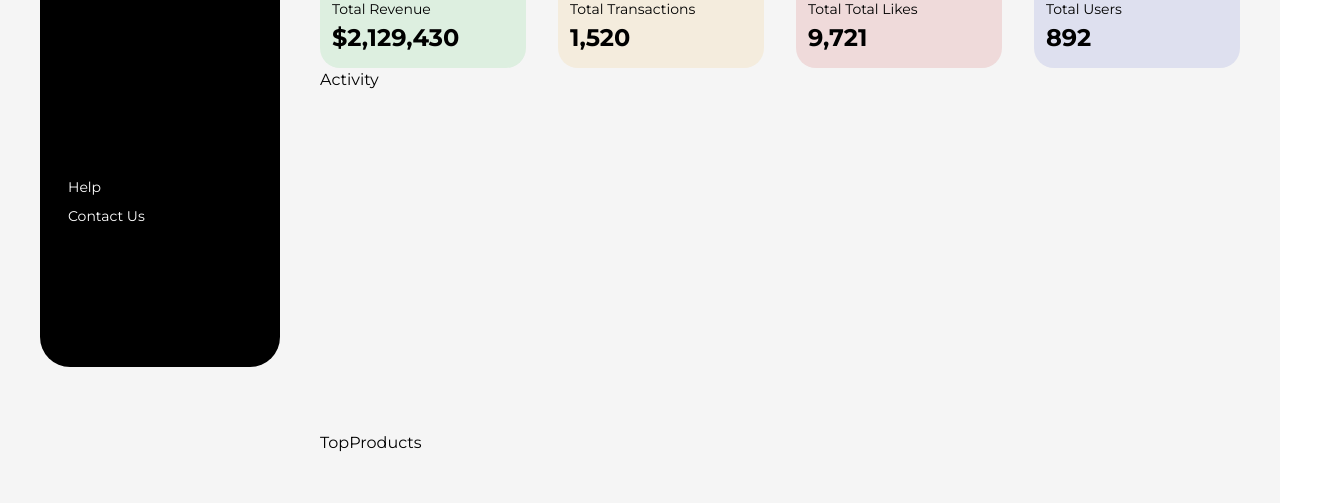
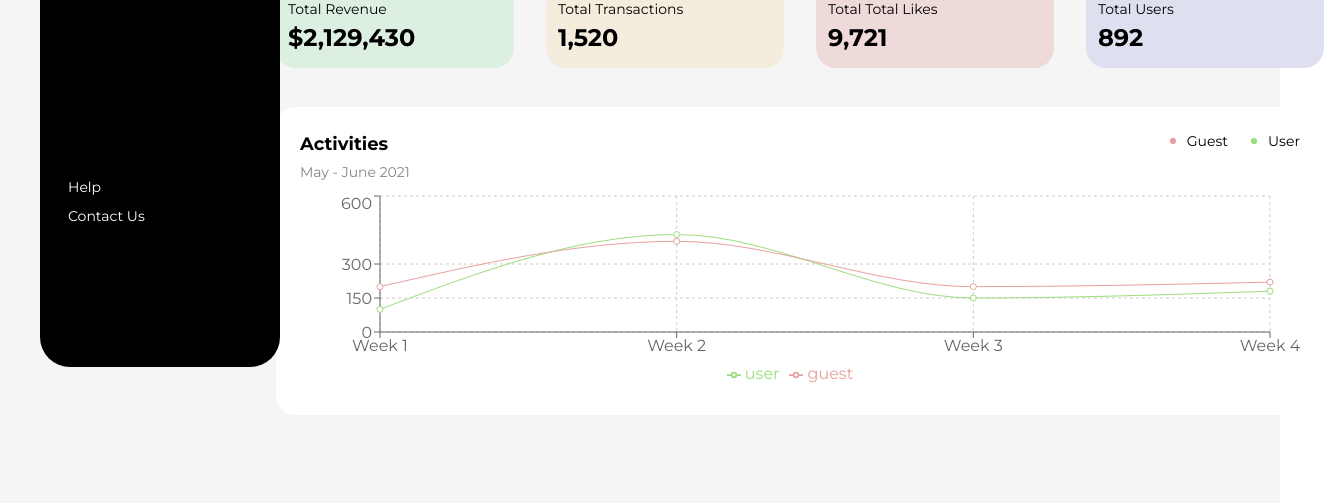
Before and after one commit to devanshuruhela/Board, a Next.js app: page /dashboard in a window 1280 px wide. Shown: the part 393-896 px from the top of the page, 1324 px wide, since content can reach past the window. Built offline with nearby package versions, Linux system fonts and the light colour scheme; no server answers; sample sign-in values are in the browser's storage.

Commit message:
Aticity chart

```diff
--- a/app/dashboard/components/activity.tsx
+++ b/app/dashboard/components/activity.tsx
@@ -1,9 +1,28 @@
 import React from 'react'
-
+import ActivityChart from './charts/acitivitychart'
+import { RxDotFilled } from "react-icons/rx";
 const Activity = () => {
   return (
-    <div>Activity</div>
-  )
+    <div className="flex flex-col gap-2 p-6 bg-white rounded-[20px] -mt-10">
+      <div className="flex flex-row justify-between">
+        <div className="flex flex-col gap-1">
+          <p className="text-black font-[700] text-[18px]">Activities</p>
+          <p className="text-[#858585] text-[14px]">May - June 2021</p>
+        </div>
+        <div className="flex flex-row gap-4">
+          <div className="flex flex-row gap-1">
+            <RxDotFilled color="#E9A0A0" size={20}/>
+            <p className='text-[14px]'>Guest</p>
+          </div>
+          <div className="flex flex-row gap-1">
+            <RxDotFilled color="#9BDD7C" size={20}/>
+            <p className='text-[14px]'>User</p>
+          </div>
+        </div>
+      </div>
+      <ActivityChart />
+    </div>
+  );
 }
 
 export default Activity
--- /dev/null
+++ b/app/dashboard/components/charts/acitivitychart.tsx
@@ -0,0 +1,77 @@
+import React from "react";
+import {
+  LineChart,
+  Line,
+  XAxis,
+  YAxis,
+  CartesianGrid,
+  Tooltip,
+  Legend,
+  ResponsiveContainer,
+} from "recharts";
+
+
+
+const ActivityChart = () => {
+
+const data = [
+  {
+    name: "Week 1",
+    guest:200,
+    user: 100,
+
+  },
+  {
+    name: "Week 2",
+    guest: 400,
+    user: 430,
+
+  },
+  {
+    name: "Week 3",
+    guest: 200,
+    user: 150,
+
+  },
+  {
+    name: "Week 4",
+    guest: 220,
+    user: 180,
+
+  },
+
+];
+
+    return (
+      // <ResponsiveContainer width="100%" height="100%">
+      <LineChart
+
+        width={1000}
+        height={200}
+        data={data}
+        margin={{
+          top: 5,
+          right: 30,
+          left: 20,
+          bottom: 5,
+        }}
+      >
+        <CartesianGrid strokeDasharray="3 3" />
+        <XAxis dataKey="name" />
+        <YAxis />
+        <Tooltip />
+        <Legend />
+        <Line
+          type="monotone"
+          dataKey="user"
+          stroke="#9BDD7C"
+          activeDot={{ r: 8 }}
+        />
+        <Line type="monotone" dataKey="guest" stroke="#E9A0A0" />
+      </LineChart>
+      // </ResponsiveContainer>
+    );
+
+}
+
+export default ActivityChart
--- /dev/null
+++ b/app/dashboard/components/charts/productchart.tsx
@@ -0,0 +1,77 @@
+import React, { PureComponent } from "react";
+import { PieChart, Pie, Sector, Cell, ResponsiveContainer } from "recharts";
+
+
+
+const COLORS = ["#0088FE", "#00C49F", "#FFBB28", "#FF8042"];
+
+const RADIAN = Math.PI / 180;
+const renderCustomizedLabel = ({
+  cx,
+  cy,
+  midAngle,
+  innerRadius,
+  outerRadius,
+  percent,
+  index,
+}: {
+  cx: number;
+  cy: number;
+  midAngle: number;
+  innerRadius: number;
+  outerRadius: number;
+  percent: number;
+  index: number;
+}) => {
+  const radius = innerRadius + (outerRadius - innerRadius) * 0.5;
+  const x = cx + radius * Math.cos(-midAngle * RADIAN);
+  const y = cy + radius * Math.sin(-midAngle * RADIAN);
+
+  return (
+    <text
+      x={x}
+      y={y}
+      fill="white"
+      textAnchor={x > cx ? "start" : "end"}
+      dominantBaseline="central"
+    >
+      {`${(percent * 100).toFixed(0)}%`}
+    </text>
+  );
+};
+
+const ProductCharts =()=> {
+
+
+ const data = [
+  { name: "Group A", value: 400 },
+  { name: "Group B", value: 300 },
+  { name: "Group C", value: 300 },
+  { name: "Group D", value: 200 },
+];
+    return (
+      // <ResponsiveContainer width="100%" height="100%">
+        <PieChart width={400} height={400}>
+          <Pie
+            data={data}
+            cx="50%"
+            cy="50%"
+            labelLine={false}
+            label={renderCustomizedLabel}
+            outerRadius={80}
+            fill="#8884d8"
+            dataKey="value"
+          >
+            {data.map((entry, index) => (
+              <Cell
+                key={`cell-${index}`}
+                fill={COLORS[index % COLORS.length]}
+              />
+            ))}
+          </Pie>
+        </PieChart>
+      // </ResponsiveContainer>
+    );
+  }
+
+export default ProductCharts
--- a/app/dashboard/components/sidebar.tsx
+++ b/app/dashboard/components/sidebar.tsx
@@ -19,7 +19,7 @@ function SideNavbar() {
           />
         </Disclosure.Button>
 
-        <div className="fixed top-0 z-20 w-1/2 h-[90vh] pl-2 pt-5 pr-5 m-10 duration-200 ease-out delay-150 bg-black -left-96 lg:left-0 lg:w-60 peer-focus:left-0 peer:transition  rounded-[30px]">
+        <div className="fixed top-0 z-20 w-1/2 h-[90vh] pl-2 pt-5 pr-5 my-10 ml-10 mr-1 duration-200 ease-out delay-150 bg-black -left-96 lg:left-0 lg:w-60 peer-focus:left-0 peer:transition  rounded-[30px]">
        <div className="flex flex-col justify-between">
           <div className="flex flex-col justify-start item-center">
             <p className="w-full pb-2 pl-4 font-[700] text-[36px]  text-white cursor-pointer">
--- a/app/dashboard/components/topProducts.tsx
+++ b/app/dashboard/components/topProducts.tsx
@@ -1,8 +1,8 @@
 import React from 'react'
-
+import ProductCharts from './charts/productchart'
 const TopProducts = () => {
   return (
-    <div>TopProducts</div>
+    <div><ProductCharts/></div>
   )
 }
 
--- a/app/dashboard/dashboard.tsx
+++ b/app/dashboard/dashboard.tsx
@@ -12,7 +12,12 @@ const DashboardContent = () => {
     <div  className='grid grid-rows-6'>
       <div className='row-span-1'><DetailCards/></div>
       <div className='row-span-3'><Activity/></div>
-      <div className='row-span-2'><TopProducts/></div>
+      <div className='row-span-2'>
+        <div className='grid grid-cols-2'>
+          <TopProducts/>
+          <Schedule/>
+        </div>
+      </div>
     </div>
     </div>
   )
--- a/app/dashboard/page.tsx
+++ b/app/dashboard/page.tsx
@@ -12,11 +12,11 @@ const Dashboard = () => {
   {return (
     <div className="bg-[#F5F5F5] ">
       {/* <button onClick={()=>signOut()}>Logout</button> */}
-      <div className="grid min-h-screen grid-cols-4">
+      <div className="grid min-h-screen grid-cols-5">
         <div className="col-span-1">
           <Sidebar />
         </div>
-        <div className="col-span-3 mt-10 mr-10">
+        <div className="col-span-4 mt-10 ml-5 mr-10">
           <DashboardContent />
         </div>
       </div>
--- a/package.json
+++ b/package.json
@@ -24,6 +24,7 @@
     "react-dom": "18.2.0",
     "react-hot-toast": "^2.4.1",
     "react-icons": "^4.9.0",
+    "recharts": "^2.6.2",
     "tailwindcss": "3.3.2",
     "typescript": "5.1.3"
   }
--- a/tsconfig.json
+++ b/tsconfig.json
@@ -23,6 +23,6 @@
       "@/*": ["./*"]
     }
   },
-  "include": ["next-env.d.ts", "**/*.ts", "**/*.tsx", ".next/types/**/*.ts", "app/dashboard/components/sidebar.tsx"],
+  "include": ["next-env.d.ts", "**/*.ts", "**/*.tsx", ".next/types/**/*.ts", "app/dashboard/components/sidebar.tsx", "app/dashboard/components/charts/productchart.tsx", "app/dashboard/components/charts/acitivitychart.tsx"],
   "exclude": ["node_modules"]
 }
```
Also changed, not shown: 1 other file (tests, documents, lock files or other folders).
